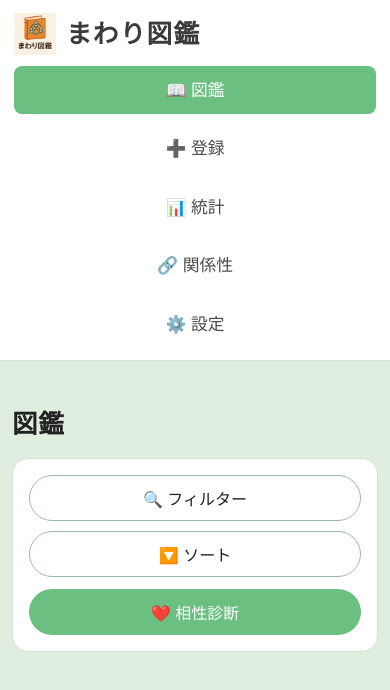
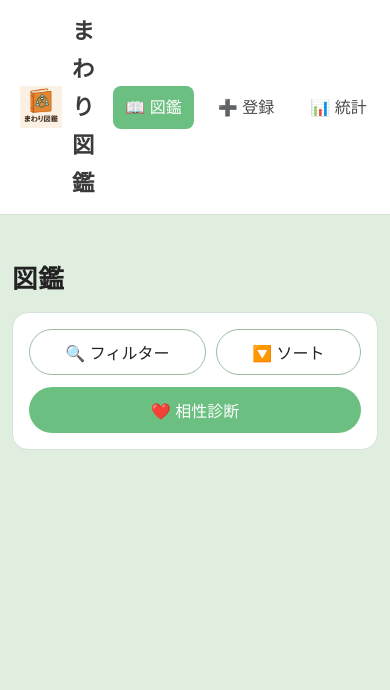
Before and after one commit to lisoliso441/mawarizukan, a Flask app: page / in a window 390 px wide. Shown: the top 690 px of the page. Run offline with Flask 3, Linux system fonts and the light colour scheme; data that the repository does not hold is empty.

Commit message:
Tune mobile layout and detail modal shared script

```diff
--- a/backend/static/css/styles.css
+++ b/backend/static/css/styles.css
@@ -36,7 +36,8 @@
 .nav-menu {
   display: flex;
   gap: 20px;
-  flex-wrap: wrap;
+  flex-wrap: nowrap;
+  overflow-x: auto;
 }
 
 .nav-item {
@@ -429,10 +430,9 @@ h2, h3 {
 }
 
 .stats-grid {
-  display: flex;
-  flex-wrap: wrap;
-  justify-content: center;
-  gap: 30px;
+  display: grid;
+  grid-template-columns: repeat(auto-fit, minmax(260px, 1fr));
+  gap: 24px;
   margin-top: 20px;
 }
 
@@ -441,7 +441,7 @@ h2, h3 {
   border: 1px solid var(--color-border-subtle);
   padding: 20px;
   border-radius: 16px;
-  width: 300px;
+  width: 100%;
   text-align: center;
 }
 
@@ -639,15 +639,6 @@ h2, h3 {
     justify-content: center;
   }
 
-  .stats-grid {
-    flex-direction: column;
-    align-items: stretch;
-  }
-
-  .stats-card {
-    width: 100%;
-  }
-
   .relation-sections {
     grid-template-columns: 1fr;
   }
@@ -659,27 +650,14 @@ h2, h3 {
     line-height: 1.7;
   }
 
-  .app-header {
-    flex-direction: column;
-    align-items: flex-start;
-    gap: 10px;
-    padding: 12px 14px;
-  }
-
-  .logo-title {
-    font-size: 1.6rem;
-  }
-
   .nav-menu {
-    width: 100%;
-    gap: 10px;
+    gap: 12px;
   }
 
   .nav-item {
-    flex: 1 1 calc(50% - 10px);
-    text-align: center;
-    padding: 10px 14px;
-    font-size: 1.05rem;
+    padding: 8px 12px;
+    font-size: 1rem;
+    flex: 0 0 auto;
   }
 
   .toolbar {
@@ -693,18 +671,22 @@ h2, h3 {
 
   .grid-container,
   #people-grid {
-    grid-template-columns: repeat(auto-fit, minmax(150px, 1fr));
-    gap: 16px;
+    grid-template-columns: repeat(3, minmax(0, 1fr));
+    gap: 10px;
   }
 
   .person-card {
-    padding: 20px 12px;
+    padding: 14px 8px;
   }
 
   .person-img,
   .person-placeholder {
-    width: 130px;
-    height: 130px;
+    width: 92px;
+    height: 92px;
+  }
+
+  .person-name {
+    font-size: 0.9rem;
   }
 
   .modal-box {
@@ -729,25 +711,22 @@ h2, h3 {
   #relation-network {
     height: 360px;
   }
+
+  .stats-grid {
+    grid-template-columns: repeat(2, minmax(0, 1fr));
+    gap: 16px;
+  }
+
+  .stats-card {
+    padding: 16px;
+  }
 }
 
 @media (max-width: 420px) {
-  .nav-item {
-    flex: 1 1 100%;
-  }
-
-  .toolbar-group {
-    flex-direction: column;
-  }
-
-  .toolbar-group .btn {
-    width: 100%;
-  }
-
   .person-img,
   .person-placeholder {
-    width: 140px;
-    height: 140px;
+    width: 88px;
+    height: 88px;
   }
 
   .detail-modal {
```
